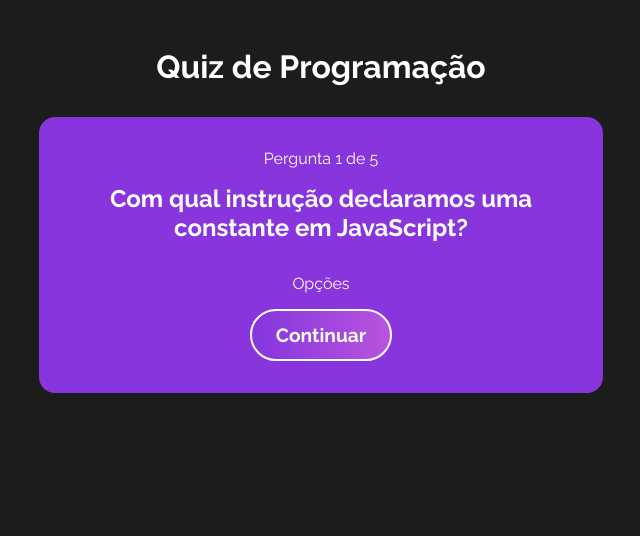
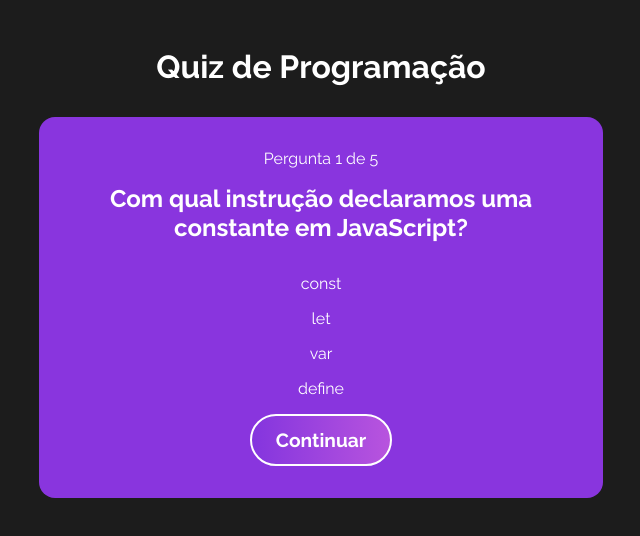
Before and after one commit to Pedrowebdeveloper/Quiz, a React (Vite) app in the folder Quiz/: page / in a window 1280 px wide. Both pictures are taken after a click on the button "Iniciar". Shown: the top 536 px of the page, without its empty margins (319-959 px from the left). Built offline with nearby package versions, Linux system fonts and the light colour scheme.

Commit message:
Criando opções do jogo

```diff
--- /dev/null
+++ b/Quiz/src/components/Option.jsx
@@ -0,0 +1,15 @@
+import { useContext } from 'react';
+import { QuizContext } from "../context/quiz";
+
+import "./Option.css";
+
+const Option = ({ option }) => {
+    const [quizState, dispatch] = useContext(QuizContext);
+  return (
+    <div>
+        <p>{option}</p>
+    </div>
+  )
+}
+
+export default Option
--- a/Quiz/src/components/Question.jsx
+++ b/Quiz/src/components/Question.jsx
@@ -1,5 +1,7 @@
 import { useContext, useState } from "react";
 import { QuizContext } from "../context/quiz";
+
+import Option from "./Option";
 
 import "./question.css";
 
@@ -14,7 +16,9 @@
         </p>
         <h2>{currentQuestions.question}</h2>
         <div id="options-container">
-            <p>Opções</p>
+            {currentQuestions.options.map((option) => (
+              <Option option={option} key={option}/>
+            ))}
         </div>
         <button onClick={() => dispatch({type: "CHANGE_QUESTION"})}>Continuar</button>
     </div>
```
Also changed, not shown: Quiz/src/components/Option.css (added).
